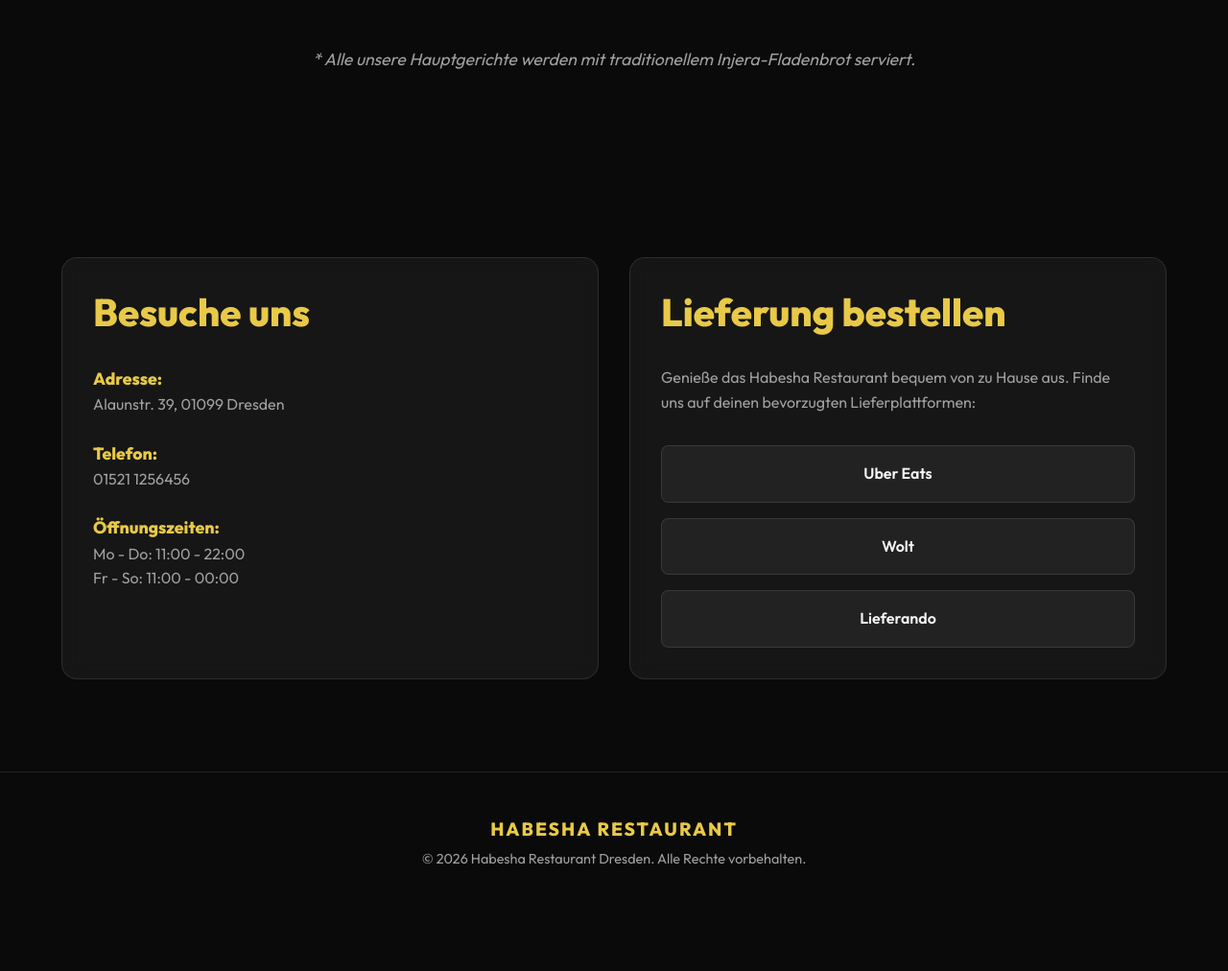
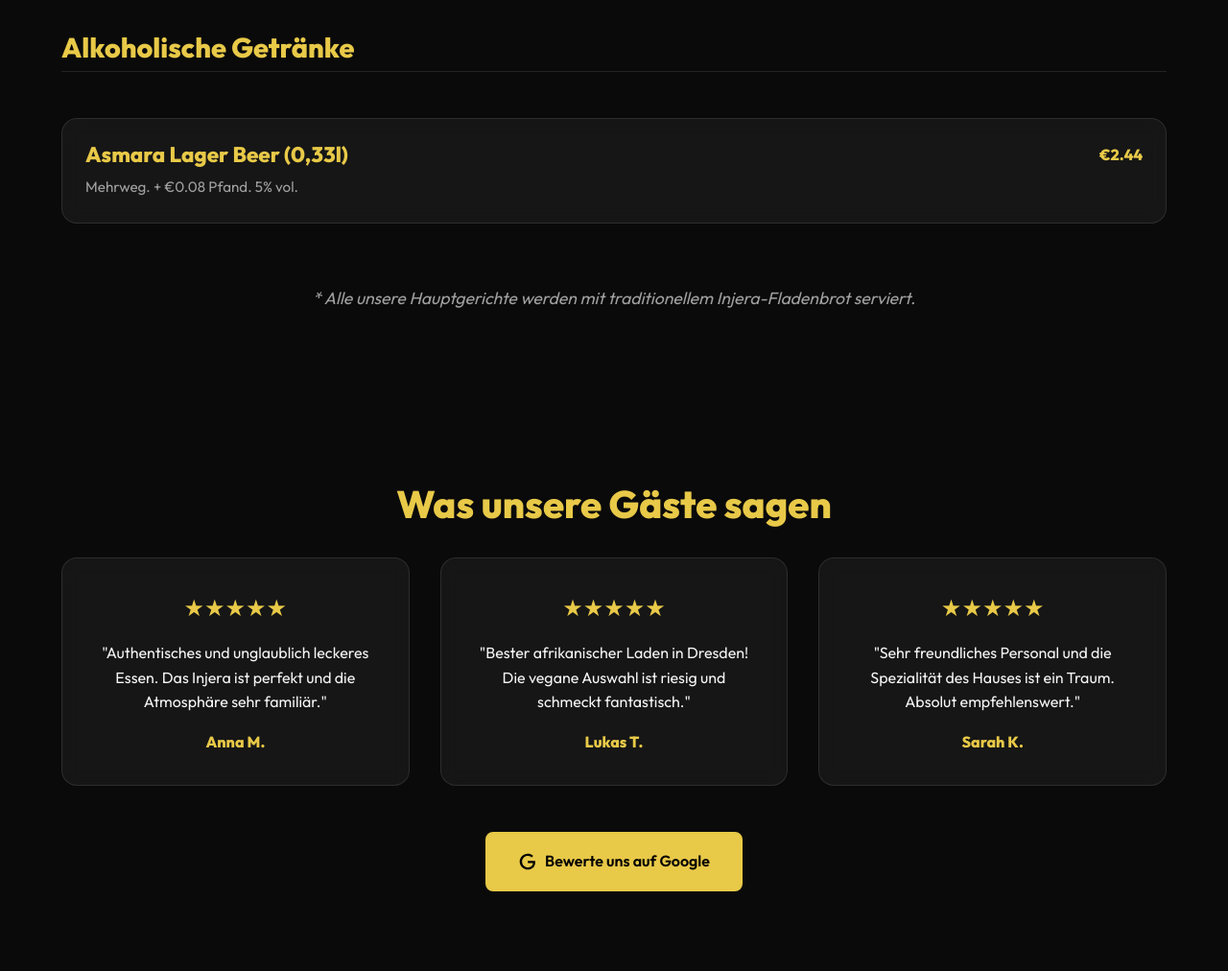
Before and after one commit to ysmjone-max/Habesharestorant.de, a website built with Vite: page index.html in a window 1280 px wide. Shown: the part 3920-4932 px from the top of the page at 96% size. Before the commit the page ends 4875 px from the top, so only its background shows below. Built offline with nearby package versions, Linux system fonts and the light colour scheme; files whose address does not match are found by name.

Commit message:
Automatic website update

```diff
--- a/index.html
+++ b/index.html
@@ -386,8 +386,58 @@
 
       </div>
 
+      <!-- Category 4 -->
+      <h3 class="lang" data-de="Alkoholische Getränke" data-en="Alcoholic Beverages" style="color: var(--color-primary); font-size: 1.8rem; margin: 3rem 0 1.5rem 0; border-bottom: 1px solid var(--glass-border); padding-bottom: 0.5rem;">Alkoholische Getränke</h3>
+      <div class="menu-grid">
+        <div class="menu-item glass-card" style="padding: 1.5rem;">
+          <div class="menu-details" style="padding: 0;">
+            <div style="display: flex; justify-content: space-between; align-items: center; margin-bottom: 0.5rem;">
+              <h3 style="margin-bottom: 0;">Asmara Lager Beer (0,33l)</h3>
+              <span style="color: var(--color-primary); font-weight: bold;">€2.44</span>
+            </div>
+            <p class="lang" data-de="Mehrweg. + €0.08 Pfand. 5% vol." data-en="Reusable. + €0.08 Deposit. 5% vol.">Mehrweg. + €0.08 Pfand. 5% vol.</p>
+          </div>
+        </div>
+      </div>
+
       <div class="text-center mt-4" style="margin-top: 4rem;">
         <p class="note lang" data-de="* Alle unsere Hauptgerichte werden mit traditionellem Injera-Fladenbrot serviert." data-en="* All our main dishes are served with traditional Injera flatbread." style="font-size: 1.1rem;">* Alle unsere Hauptgerichte werden mit traditionellem Injera-Fladenbrot serviert.</p>
+      </div>
+    </div>
+  </section>
+
+  <!-- Reviews Section -->
+  <section class="reviews" id="reviews" style="padding: 5rem 0; background: rgba(10,10,10,0.6);">
+    <div class="container">
+      <h2 class="section-title text-center lang" data-de="Was unsere Gäste sagen" data-en="What Our Guests Say">Was unsere Gäste sagen</h2>
+
+      <div class="reviews-grid" style="display: grid; grid-template-columns: repeat(auto-fit, minmax(300px, 1fr)); gap: 2rem; margin-bottom: 3rem;">
+
+        <div class="review-card glass-panel" style="padding: 2rem; text-align: center;">
+          <div style="color: #E8C948; font-size: 1.5rem; margin-bottom: 1rem;">★★★★★</div>
+          <p class="lang" data-de="&quot;Authentisches und unglaublich leckeres Essen. Das Injera ist perfekt und die Atmosphäre sehr familiär.&quot;" data-en="&quot;Authentic and incredibly delicious food. The Injera is perfect and the atmosphere is very familiar.&quot;">"Authentisches und unglaublich leckeres Essen. Das Injera ist perfekt und die Atmosphäre sehr familiär."</p>
+          <strong style="display: block; margin-top: 1rem; color: var(--color-primary);">Anna M.</strong>
+        </div>
+
+        <div class="review-card glass-panel" style="padding: 2rem; text-align: center;">
+          <div style="color: #E8C948; font-size: 1.5rem; margin-bottom: 1rem;">★★★★★</div>
+          <p class="lang" data-de="&quot;Bester afrikanischer Laden in Dresden! Die vegane Auswahl ist riesig und schmeckt fantastisch.&quot;" data-en="&quot;Best African place in Dresden! The vegan selection is huge and tastes fantastic.&quot;">"Bester afrikanischer Laden in Dresden! Die vegane Auswahl ist riesig und schmeckt fantastisch."</p>
+          <strong style="display: block; margin-top: 1rem; color: var(--color-primary);">Lukas T.</strong>
+        </div>
+
+        <div class="review-card glass-panel" style="padding: 2rem; text-align: center;">
+          <div style="color: #E8C948; font-size: 1.5rem; margin-bottom: 1rem;">★★★★★</div>
+          <p class="lang" data-de="&quot;Sehr freundliches Personal und die Spezialität des Hauses ist ein Traum. Absolut empfehlenswert.&quot;" data-en="&quot;Very friendly staff and the specialty of the house is a dream. Absolutely recommended.&quot;">"Sehr freundliches Personal und die Spezialität des Hauses ist ein Traum. Absolut empfehlenswert."</p>
+          <strong style="display: block; margin-top: 1rem; color: var(--color-primary);">Sarah K.</strong>
+        </div>
+
+      </div>
+
+      <div class="text-center">
+        <a href="https://share.google/sDdvywi2ZuOYomk1h" target="_blank" class="btn-primary" style="display: inline-flex; align-items: center; gap: 0.5rem; padding: 1rem 2rem;">
+          <svg width="20" height="20" viewBox="0 0 24 24" fill="currentColor"><path d="M21.35,11.1H12.18V13.83H18.69C18.36,17.64 15.19,19.27 12.19,19.27C8.36,19.27 5,16.25 5,12C5,7.9 8.2,4.73 12.2,4.73C15.29,4.73 17.1,6.7 17.1,6.7L19,4.72C19,4.72 16.56,2 12.1,2C6.42,2 2.03,6.8 2.03,12C2.03,17.05 6.16,22 12.25,22C17.6,22 21.5,18.33 21.5,12.91C21.5,11.76 21.35,11.1 21.35,11.1V11.1Z"/></svg>
+          <span class="lang" data-de="Bewerte uns auf Google" data-en="Leave a Review on Google">Bewerte uns auf Google</span>
+        </a>
       </div>
     </div>
   </section>
@@ -428,6 +478,7 @@
   <!-- Footer -->
   <footer class="footer">
     <div class="container text-center">
+      <img src="Image/logo.png" alt="Habesha Restaurant Logo" style="max-width: 180px; margin: 0 auto 1.5rem auto; display: block;" />
       <h2>HABESHA RESTAURANT</h2>
       <p>&copy; 2026 Habesha Restaurant Dresden. <span class="lang" data-de="Alle Rechte vorbehalten." data-en="All rights reserved.">Alle Rechte vorbehalten.</span></p>
     </div>
```
Also changed, not shown: 1 other file.
